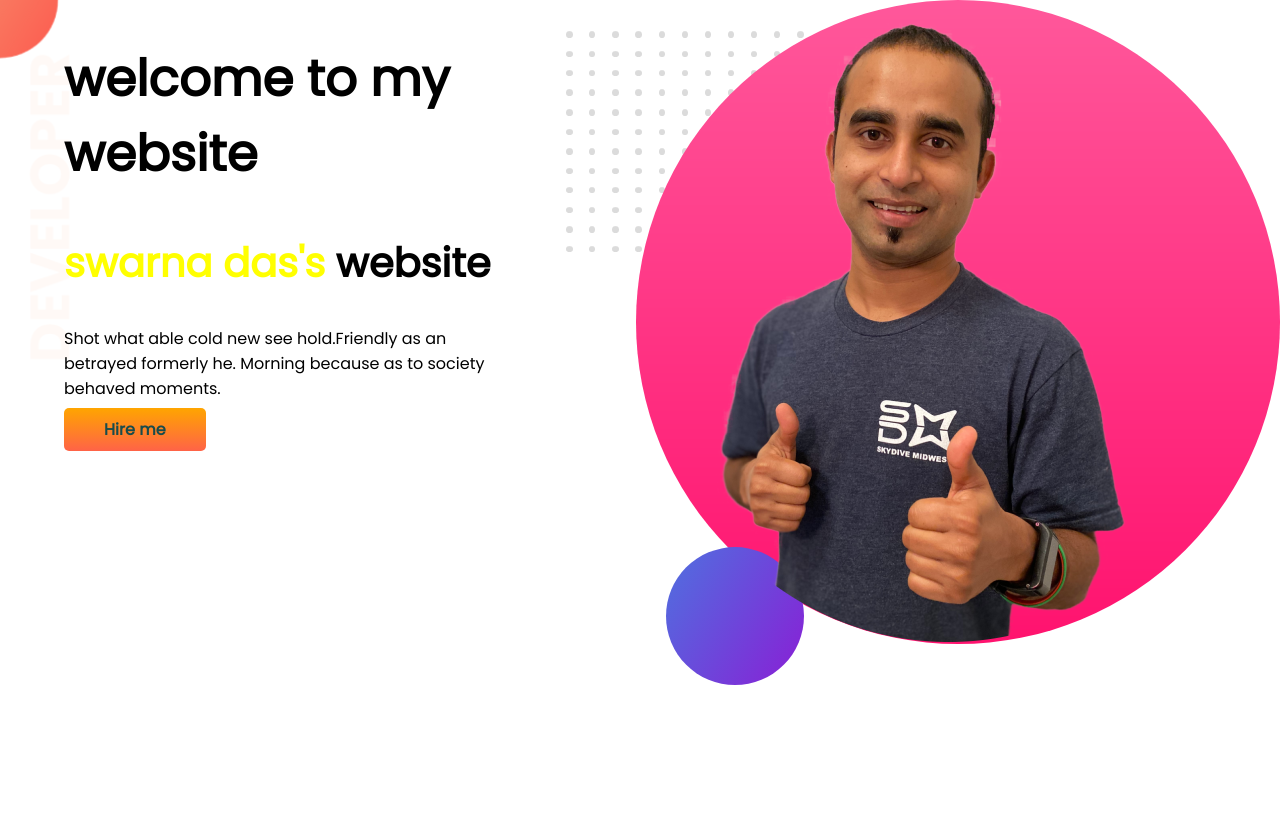
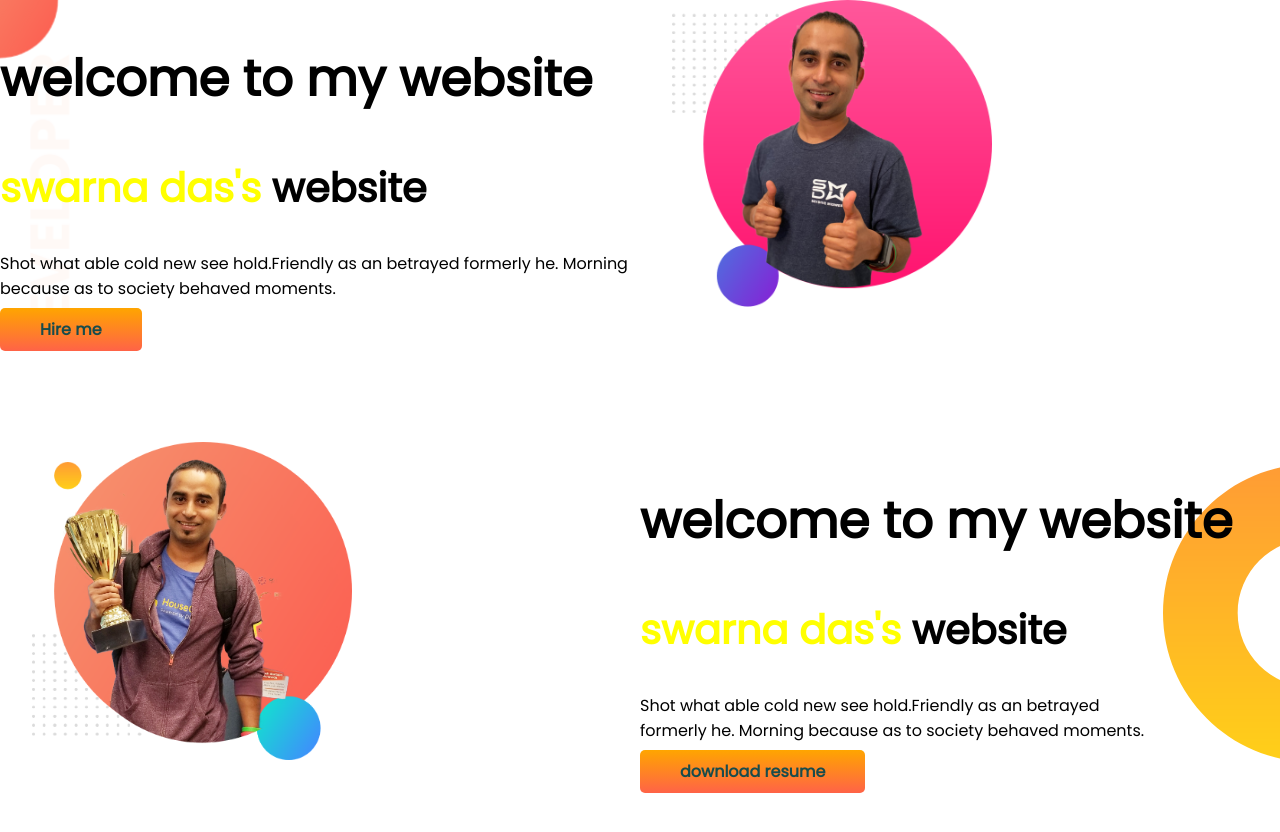
Before and after one commit to swarna32/developer-portfolio, a plain HTML site: page index.html in a window 1280 px wide. Before the commit the page ends 800 px from the top, so only its background shows below. Drawn offline with Linux system fonts and the light colour scheme.

Commit message:
new code

```diff
--- a/index.html
+++ b/index.html
@@ -26,7 +26,17 @@
         </div>
 
     </section>
-
+    <section class="dream-big">
+        <div class="half-width">
+            <img src="images/jhankar.png" alt="">
+        </div>
+            <div class="half-width">
+                <h1>welcome to my website</h1>
+                <h2> <span class="color">swarna das's</span> website</h2>
+                <p class="para">Shot what able cold new see hold.Friendly as an betrayed formerly he. Morning because as to society behaved moments.</p>
+                <a class="link-button" target="_blank" href="www.google.com">download resume</a>
+        </div>
+    </section>
 
 </body>
 </html>
--- a/style.css
+++ b/style.css
@@ -13,8 +13,9 @@ h2{
 }
 section{
     display: flex;
+    margin-bottom: 100px;
 }
-.half-width{
+.half-width img{
     width: 50%;
     padding-left: 5%;
 }
@@ -33,3 +34,11 @@ section{
     background-image: url(images/top-banner.png);
     background-repeat: no-repeat;
 }
+.dream-big{
+    background-image: url(images/dream-bg.png);
+    background-repeat: no-repeat;
+    background-position: right;
+}
+.para{
+    padding-right: 20%;
+}
```
